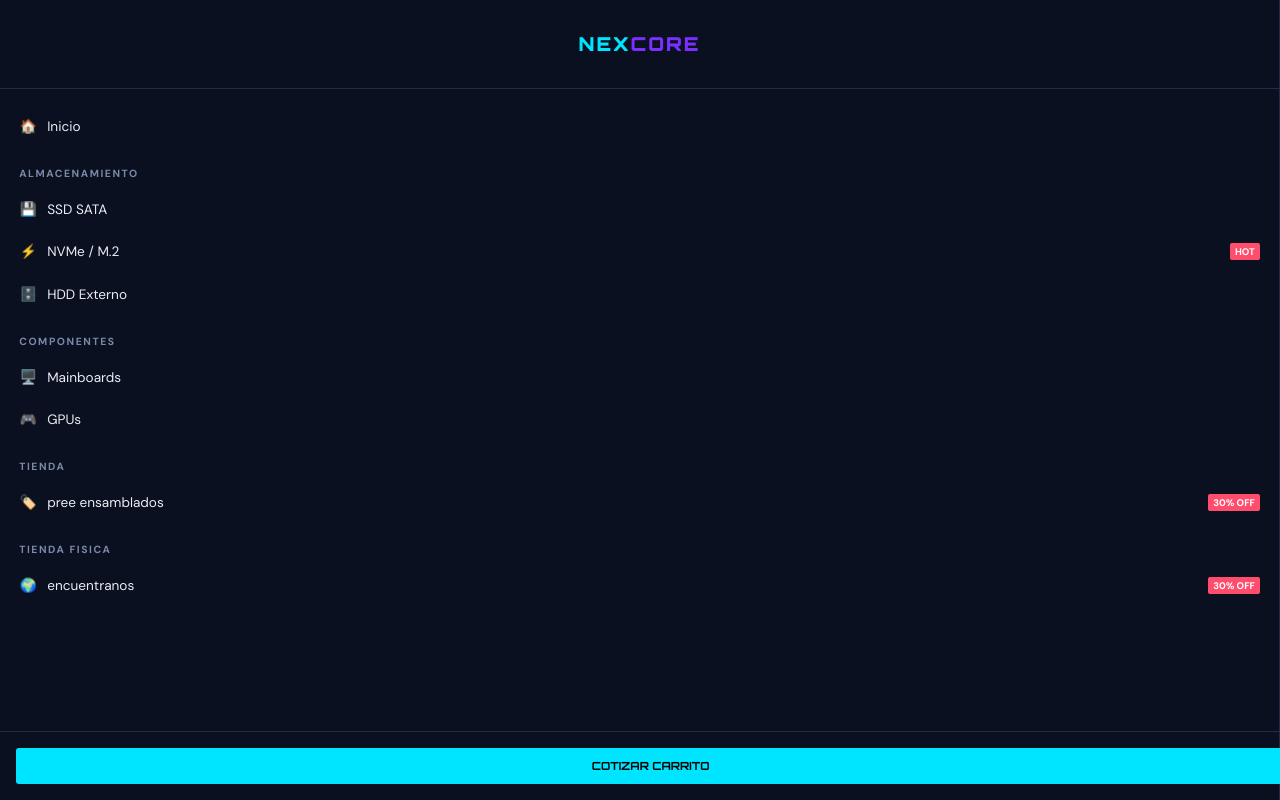
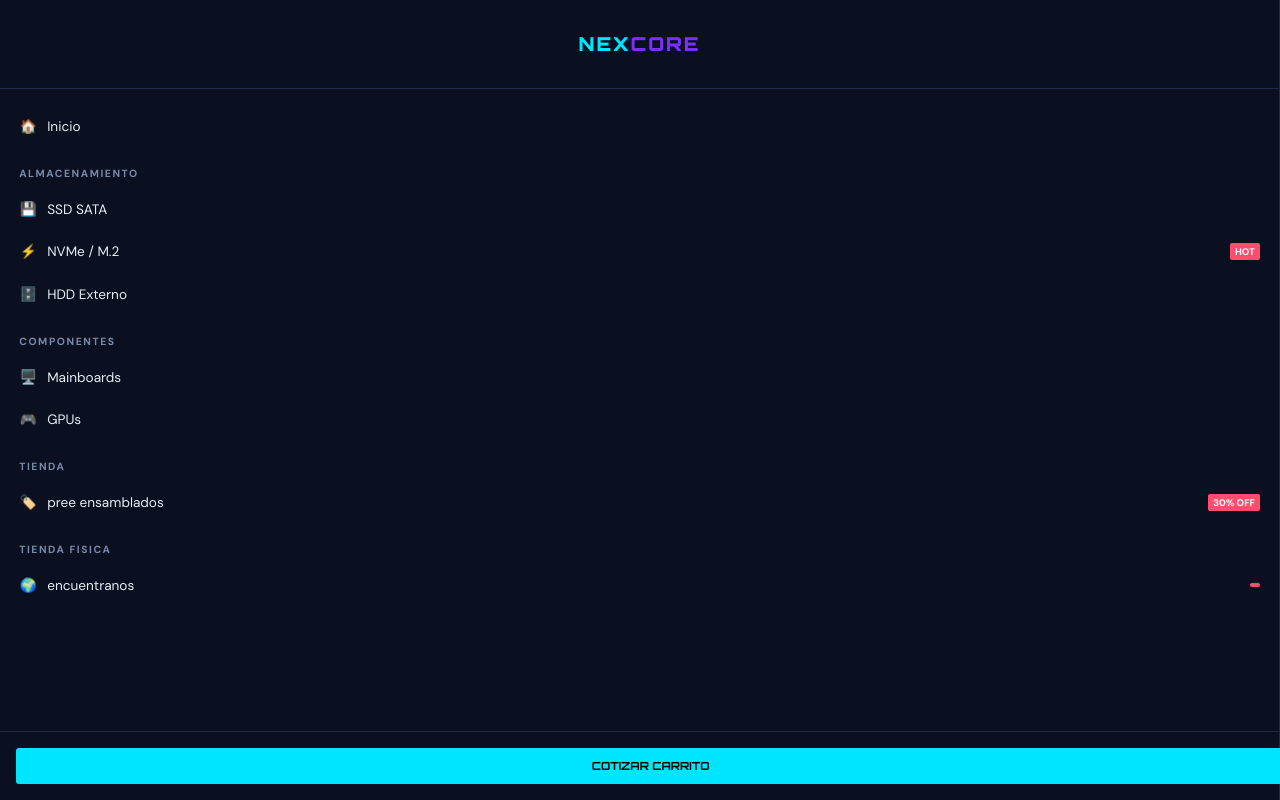
Before and after one commit to luisdanielgutierrezvelandia-droid/luisdanielgutierrezvelandia-droid.github.io, a plain HTML site: page navegacioon.html in a window 1280 px wide. Drawn offline with Linux system fonts and the light colour scheme.

Commit message:
Update navegacioon.html

```diff
--- a/navegacioon.html
+++ b/navegacioon.html
@@ -157,7 +157,7 @@
 
         <div class="nav-section-title">Tienda fisica</div>
         <a href="MApa.html" target="pantalla1" class="nav-item">
-            <span class="nav-icon">🌍</span> encuentranos <span class="badge badge-promo">30% OFF</span>
+            <span class="nav-icon">🌍</span> encuentranos <span class="badge badge-promo"></span>
         </a>
     </div>
 
```
